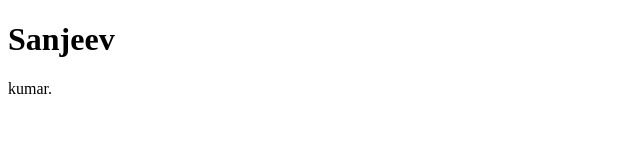
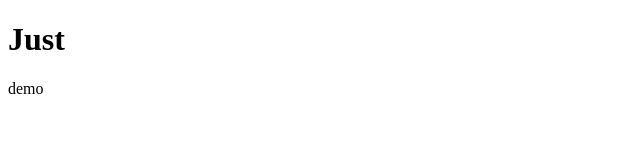
Before and after one commit to Sanjeev-kumar-seasia/demo, a plain HTML site: page index.html in a window 1280 px wide. Shown: the whole page, without its empty margins (0-640 px from the left). Drawn offline with Linux system fonts and the light colour scheme.

Commit message:
Update index.html

```diff
--- a/index.html
+++ b/index.html
@@ -2,8 +2,8 @@
 <html>
 <body>
 
-<h1>Sanjeev</h1>
-<p>kumar.</p>
+<h1>Just</h1>
+<p>demo</p>
 
 </body>
 </html>
```
